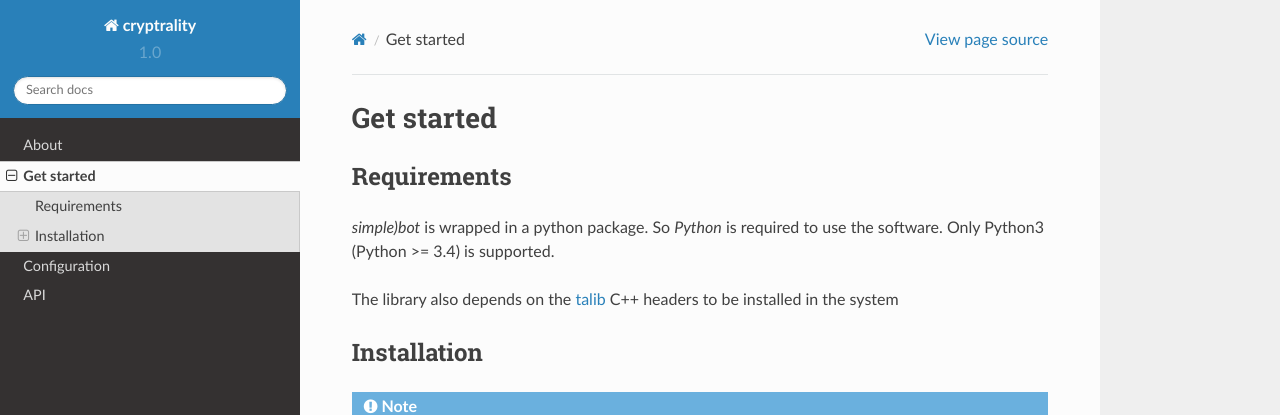
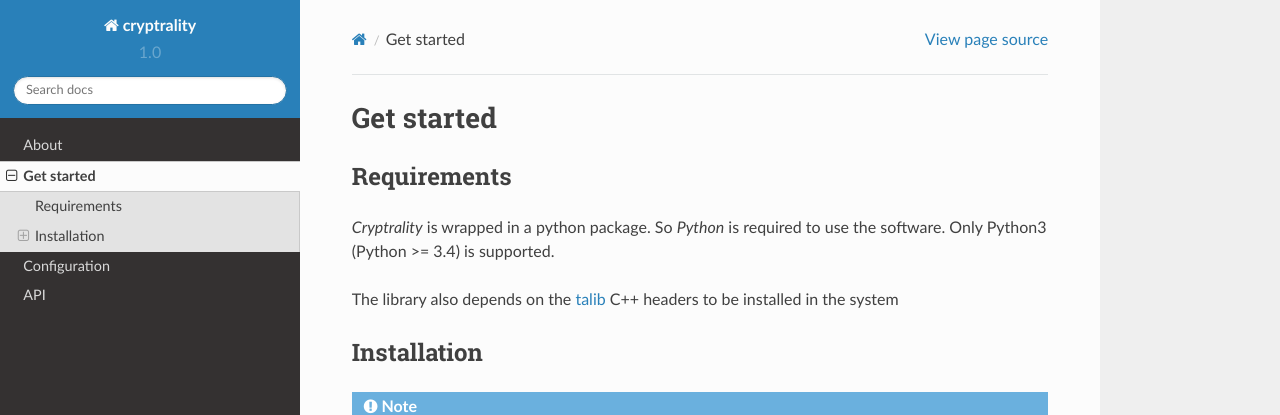
Before and after one commit to Cryptrality/backtester, a Sphinx documentation site: the page built from docs/install.rst, in a window 1280 px wide and 1291 px high. Shown: the top 415 px of the window. Built offline with Sphinx 7.4.7 and the Read the Docs theme 2.0.0, drawn with Linux system fonts in a browser that asks for light colours; formulas are drawn with MathJax 3.

Commit message:
Change name

```diff
--- a/docs/install.rst
+++ b/docs/install.rst
@@ -6,7 +6,7 @@
 Requirements
 ____________
 
-*simple)bot* is wrapped in a python package.
+*Cryptrality* is wrapped in a python package.
 So `Python` is required to use the software. Only Python3 (Python >= 3.4)
 is supported.
 
```
